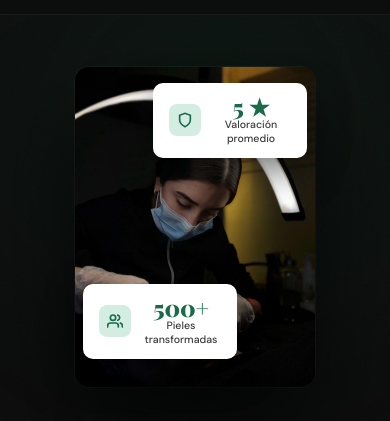
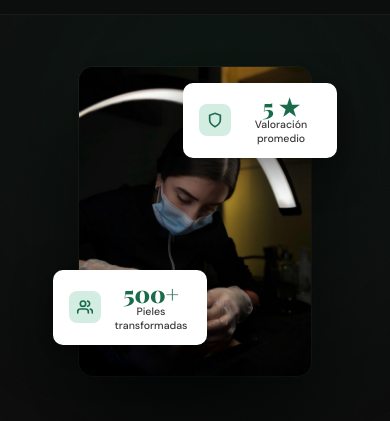
Before and after one commit to luisjap/bosskin, a website: page index.html in a window 390 px wide. Shown: the part 57-478 px from the top of the page. Drawn offline with nearby package versions, Linux system fonts and the light colour scheme; a web font is replaced by a local one.

Commit message:
Hero: foto mas grande, badges fuera de la foto

```diff
--- a/index.html
+++ b/index.html
@@ -170,7 +170,7 @@
     .hero-trust-txt { font-size: .82rem; color: var(--g-light); }
     .hero-trust-txt strong { color: var(--white); }
 
-    .hero-photo-col { position: relative; max-width: 380px; margin-left: auto; margin-right: auto; width: 100%; }
+    .hero-photo-col { position: relative; max-width: 420px; margin-left: auto; margin-right: auto; width: 100%; padding: 0 36px; }
     .hero-ring { position: absolute; inset: -20px; border-radius: calc(var(--r) + 6px); border: 1px dashed rgba(26,107,74,.25); pointer-events: none; }
     .hero-ring-2 { position: absolute; inset: -40px; border-radius: calc(var(--r) + 14px); border: 1px dashed rgba(26,107,74,.1); pointer-events: none; }
     .hero-img-wrap { aspect-ratio: 3/4; border-radius: var(--r); overflow: hidden; position: relative; box-shadow: 0 48px 96px rgba(0,0,0,.7), 0 0 0 1px rgba(255,255,255,.05); }
@@ -179,8 +179,8 @@
     .photo-ph-ring { width: 88px; height: 88px; border-radius: 50%; background: rgba(26,107,74,.1); border: 1.5px dashed rgba(26,107,74,.35); display: flex; align-items: center; justify-content: center; }
 
     .hero-stat { position: absolute; background: var(--white); color: var(--black); padding: 12px 16px; border-radius: 10px; box-shadow: 0 12px 36px rgba(0,0,0,.55); display: flex; align-items: center; gap: 10px; animation: badgePop .5s var(--ease) both; }
-    .hero-stat-1 { bottom: 28px; left: -28px; animation-delay: .8s; }
-    .hero-stat-2 { top: 32px; right: -20px; animation-delay: 1s; }
+    .hero-stat-1 { bottom: 32px; left: -4px; animation-delay: .8s; }
+    .hero-stat-2 { top: 32px; right: -4px; animation-delay: 1s; }
     .stat-ico { width: 32px; height: 32px; background: var(--emerald-lt); border-radius: 8px; display: flex; align-items: center; justify-content: center; flex-shrink: 0; }
     .stat-n { font-family: var(--font-t); font-size: 1.45rem; font-weight: 900; color: var(--emerald); line-height: 1; display: block; }
     .stat-l { font-size: .66rem; color: var(--g-dark); font-weight: 500; max-width: 80px; line-height: 1.3; display: block; }
@@ -333,9 +333,9 @@
       .hero-inner { grid-template-columns: 1fr; text-align: center; padding: 52px 24px; gap: 48px; }
       .hero-sub { margin: 0 auto 32px; }
       .hero-actions { justify-content: center; }
-      .hero-photo-col { order: -1; max-width: 280px; }
-      .hero-stat-1 { left: 8px; }
-      .hero-stat-2 { right: 8px; top: 16px; }
+      .hero-photo-col { order: -1; max-width: 320px; padding: 0 28px; }
+      .hero-stat-1 { left: -2px; }
+      .hero-stat-2 { right: -2px; top: 16px; }
       .hero-ring, .hero-ring-2 { display: none; }
       .hero-trust { justify-content: center; }
       .services-grid { grid-template-columns: 1fr; max-width: 460px; }
@@ -449,7 +449,7 @@
 
     @media (max-width: 480px) {
       :root { --py: 52px; }
-      .hero-photo-col { max-width: 240px; }
+      .hero-photo-col { max-width: 280px; padding: 0 24px; }
       .services-grid { max-width: 100%; }
       .svc-card { padding: 24px 18px; }
       .svc-img { width: calc(100% + 36px); margin: -24px -18px 18px; height: 200px; }
```
